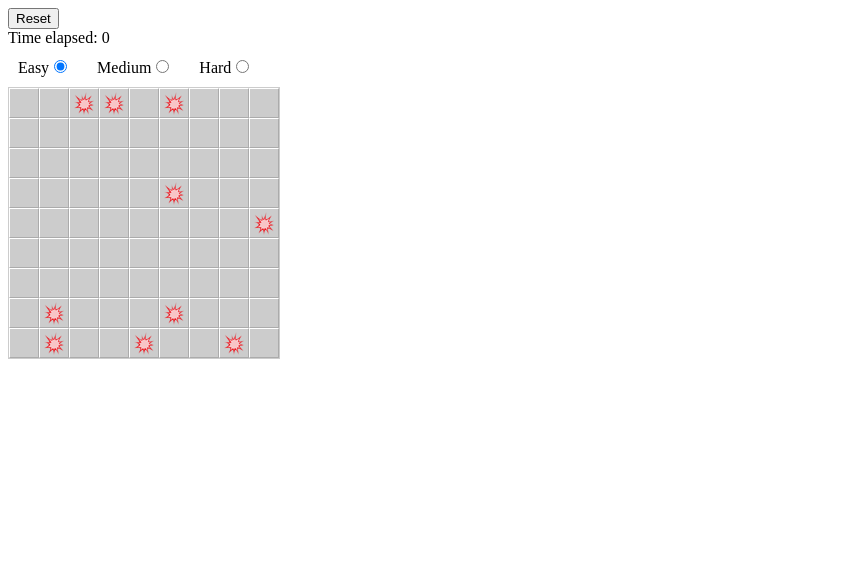
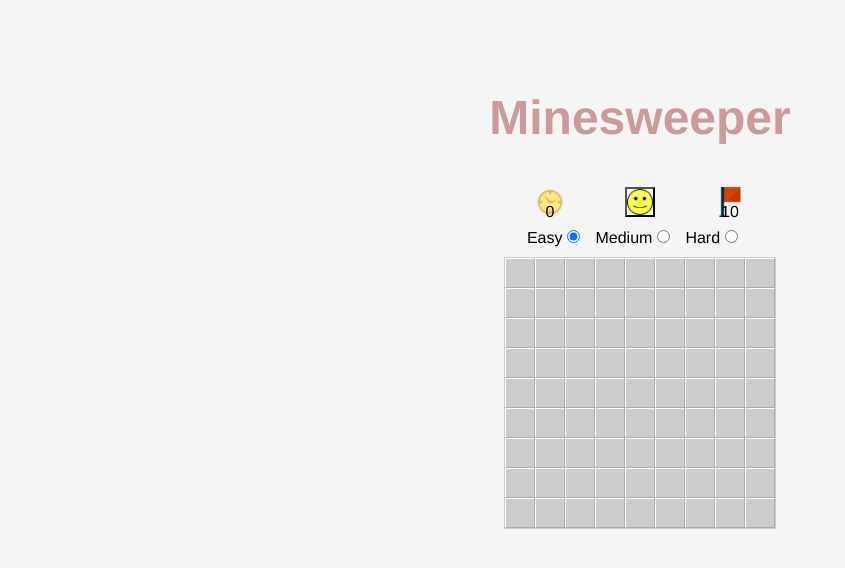
Before and after one commit to NiceAndFlowy/react-minesweeper, a React app: page / in a window 1280 px wide. Shown: the whole page, without its empty margins (0-845 px from the left). Built offline with nearby package versions, Linux system fonts and the light colour scheme.

Commit message:
Added icons, proptypes, Row.js:Pure function, Square.js:FSC

```diff
--- a/app/components/Board.js
+++ b/app/components/Board.js
@@ -1,4 +1,5 @@
 import React, { Component } from 'react';
+import PropTypes from 'prop-types';
 import Row from './Row';
 import Square from './Square';
 
@@ -8,11 +9,10 @@ class Board extends Component {
     this.state = {
       table: this.createTable(props),
     }
-    console.log('The table is filled');
   }
 
   componentWillReceiveProps(nextProps) {
-    if (this.props.difficulty !== nextProps.difficulty || nextProps.numSquaresRevealed === 0) {
+    if (this.props.difficulty !== nextProps.difficulty || (this.props.numSquaresRevealed > nextProps.numSquaresRevealed)) {
       this.setState(() => {
         return ({table: this.createTable(nextProps)});
       });
@@ -44,7 +44,6 @@ class Board extends Component {
         i--;
       } else {
         table[randomRow][randomCol].isMine = true;
-        // console.log(`this row col isEgg ${randomRow} ${randomCol}`);
       }
     }
     return table;
@@ -62,27 +61,27 @@ class Board extends Component {
     }
 
     if (square.isMine) {
-      alert("You lost");
       this.props.setGameOver();
     }
+    this.props.setIfGameWon();
+
   }
 
   handleFlagClick = (event, square) => {
     event.preventDefault();
-    if (!square.isShown) {
-      // Toggle flag
-      console.log(event);
-      console.log("Rightclicked");
-      const tableCopy = this.state.table.slice();
-      tableCopy[square.row][square.col].isFlagged = !tableCopy[square.row][square.col].isFlagged;
-      this.setState(() => { ({table: tableCopy}) });
-    }
 
+    if (square.isShown) return;
+
+
+    // Toggle flag
+    const tableCopy = this.state.table.slice();
+    tableCopy[square.row][square.col].isFlagged = !tableCopy[square.row][square.col].isFlagged;
+    this.setState(() => { ({table: tableCopy}) });
+    this.props.updateFlagCount(tableCopy[square.row][square.col].isFlagged);
+    this.props.setIfGameWon();
   }
 
-  gameOver = () => {
 
-  }
 
   countNumMines = (square) => {
     // Check every square around "square"
@@ -152,4 +151,13 @@ class Board extends Component {
   }
 }
 
+Board.propTypes = {
+  difficulty: PropTypes.string.isRequired,
+  numSquaresRevealed: PropTypes.number.isRequired,
+  incrementRevealedSquareCount: PropTypes.func.isRequired,
+  setGameOver: PropTypes.func.isRequired,
+  setIfGameWon: PropTypes.func.isRequired,
+  updateFlagCount: PropTypes.func.isRequired,
+};
+
 export default Board;
--- a/app/components/Minesweeper.js
+++ b/app/components/Minesweeper.js
@@ -17,6 +17,18 @@ class Minesweeper extends Component {
   }
 
 
+  setIfGameWon = () => {
+    if ((this.state.numSquaresRevealed + this.state.numMines >= (this.state.numRows * this.state.numCols) )
+    && this.state.numFlagsRemaining === 0 ) {
+      this.setState( (prevState) => {
+        if (prevState.gameStatus === 'playing') {
+          return ({gameStatus: 'gameWon'});
+        }
+      })
+
+    }
+  }
+
   reset = () => {
     switch (this.state.difficulty) {
       case 'easy':
@@ -33,12 +45,11 @@ class Minesweeper extends Component {
 
   incrementRevealedSquareCount = () => {
     if (this.state.numSquaresRevealed === 0) {
-      console.log("yes it is 0 revealed");
       this.updateTimeElapsed();
     }
     this.setState((prevState) => ({
       numSquaresRevealed: prevState.numSquaresRevealed + 1
-    }));
+    }), ()=> this.setIfGameWon());
   }
 
   gameOver = () => {
@@ -62,7 +73,6 @@ class Minesweeper extends Component {
         gameStatus: 'playing'
       })
     });
-    console.log('seteasy');
   }
 
   setMedium = () => {
@@ -80,7 +90,6 @@ class Minesweeper extends Component {
         gameStatus: 'playing'
       })
     });
-    console.log('setmed');
   }
 
   setHard = () => {
@@ -98,11 +107,17 @@ class Minesweeper extends Component {
         gameStatus: 'playing'
       })
     });
-    console.log('sethard');
+  }
+
+  updateFlagCount = (isFlagged) => {
+    const valueChange = (isFlagged ? -1 : 1);
+    this.setState((prevState) => ({numFlagsRemaining: prevState.numFlagsRemaining + valueChange}), () => this.setIfGameWon());
   }
 
   tick = () => {
+    if (this.state.gameStatus === 'playing') {
       this.setState({timeElapsed: this.state.timeElapsed + 1});
+    }
   }
   updateTimeElapsed = ()=> {
     if (this.timer) {
@@ -114,9 +129,25 @@ class Minesweeper extends Component {
   // Radio button onChange only fires once if checkedproperty isnt defined
   render() {
     return (
-      <div>
-        <button onClick={this.reset}>Reset</button>
-        <div>Time elapsed: {this.state.timeElapsed}</div>
+      <div className="minesweeper">
+        <h1>Minesweeper</h1>
+        <div className="hud">
+          <div className="time-elapsed">
+            <p className="time-text">{this.state.timeElapsed}</p>
+          </div>
+
+          <button
+            className={'reset ' +(this.state.gameStatus==='gameOver' ? 'game-over' : '') +
+            (this.state.gameStatus==='playing' ? 'game-playing' : '') +
+            (this.state.gameStatus==='gameWon' ? 'game-won' : '')
+            }
+            onClick={this.reset}>
+          </button>
+
+          <div className="flags-remaining">
+            <p>{this.state.numFlagsRemaining}</p>
+          </div>
+        </div>
           <div className="difficulty-menu">
             <label htmlFor="easy">Easy</label>
             <input
@@ -126,7 +157,6 @@ class Minesweeper extends Component {
               checked={this.state.difficulty === 'easy'}
               onChange={this.setEasy}
             />
-
             <label htmlFor="medium">Medium</label>
             <input
               type="radio"
@@ -145,6 +175,8 @@ class Minesweeper extends Component {
               onChange={this.setHard}
             />
           </div>
+
+
         <Board
           numRows={this.state.numRows}
           numCols={this.state.numCols}
@@ -155,6 +187,8 @@ class Minesweeper extends Component {
           difficulty={this.state.difficulty}
           incrementRevealedSquareCount={this.incrementRevealedSquareCount}
           setGameOver={this.gameOver}
+          updateFlagCount={this.updateFlagCount}
+          setIfGameWon={this.setIfGameWon}
         />
       </div>
 
--- a/app/components/Row.js
+++ b/app/components/Row.js
@@ -1,24 +1,27 @@
-import React, { Component } from 'react';
+import React from 'react';
+import PropTypes from 'prop-types';
 import Square from './Square';
 
-class Row extends Component {
-  render() {
-    const squares = this.props.rowData.map((square, index) => {
-      return (
+function Row(props) {
+  const squares = props.rowData.map((square, index) => (
     <Square
-          value={square.isMine ? 99 : square.numMinesNearby}
-          key={this.props.rowNum * this.props.numCols + index}
+      key={(props.rowNum * props.numCols) + index}
       square={square}
-          onClick={this.props.onClick}
-          onContextMenu={this.props.onContextMenu}
+      onClick={props.onClick}
+      onContextMenu={props.onContextMenu}
     />
-      );
-    });
+    ));
 
   return (
     <tr><td>{squares}</td></tr>
   );
 }
-}
 
+Row.propTypes = {
+  rowData: PropTypes.arrayOf(PropTypes.object),
+  rowNum: PropTypes.number.isRequired,
+  numCols: PropTypes.number.isRequired,
+  onClick: PropTypes.func.isRequired,
+  onContextMenu: PropTypes.func.isRequired,
+};
 export default Row;
--- a/app/components/Square.js
+++ b/app/components/Square.js
@@ -1,25 +1,31 @@
-import React, { Component } from 'react';
+import React from 'react';
+import PropTypes from 'prop-types';
 
-class Square extends Component {
-  revealSquare = (e)=> {
-    this.props.onClick(e, this.props.square);
-  }
-  flagSquare = (e)=> {
-    this.props.onContextMenu(e, this.props.square);
-  }
-  render() {
+const Square = (props) => {
+  const revealSquare = (e) => {
+    props.onClick(e, props.square);
+  };
+  const flagSquare = (e) => {
+    props.onContextMenu(e, props.square);
+  };
+
   return (
     <button
-        className={"square" + (this.props.square.isShown ? ` shown value${this.props.square.numMinesNearby}` : "") + (this.props.square.isMine ? " mine" : "") +
-        (this.props.square.isFlagged ? " flag" : "")}
+      className={`square${props.square.isShown ? ` shown value${props.square.numMinesNearby}` : ""}${props.square.isMine ? " mine" : ""
+        }${props.square.isFlagged ? " flag" : ""}`}
       type="button"
-        onClick={this.revealSquare}
-        onContextMenu={this.flagSquare}
+      onClick={revealSquare}
+      onContextMenu={flagSquare}
     >
-        {!this.props.square.isMine &&  !this.props.square.isFlagged && this.props.square.isShown &&this.props.value}
+      {!props.square.isMine && !props.square.isFlagged && props.square.isShown && props.square.numMinesNearby}
     </button>
   );
-  }
-}
+};
+
+Square.propTypes = {
+  square: PropTypes.object,
+  onClick: PropTypes.func.isRequired,
+  onContextMenu: PropTypes.func.isRequired,
+};
 
 export default Square;
--- a/assets/scss/board.scss
+++ b/assets/scss/board.scss
@@ -4,15 +4,10 @@ table {
   border: 1px solid $mainColor;
   padding: 0;
   background-color: $mainColor;
+  white-space: nowrap;
+  margin: 0 auto;
 }
-td {
+td, tr {
   padding: 0;
+  width: 100%;
 }
-
-.difficulty-menu {
-  padding: 10px;
-
-  input {
-    margin-right: 30px;
-  }
-}
--- /dev/null
+++ b/assets/scss/hud.scss
@@ -0,0 +1,59 @@
+.flags-remaining {
+  background: url("../images/icn_flag_01.png") no-repeat center center;
+  background-size: contain;
+  height: 30px;
+  width: 30px;
+  margin: 0 auto;
+}
+
+.time-elapsed {
+  background: url("../images/icn_clock_01.png") no-repeat center center;
+  background-size: contain;
+  height: 30px;
+  width: 30px;
+  margin: 0 auto;
+}
+
+.reset {
+  height: 30px;
+  width: 30px;
+  display: block;
+  margin: 0 auto;
+}
+
+.hud {
+  display: flex;
+  margin: 0 auto;
+  padding: 10px 30px 0px 30px;
+  width: 270px;
+  p {
+    text-align: center;
+  }
+}
+
+// Game states - smiley face
+.game-over {
+  background: url("../images/icn_face_03.png") no-repeat center center;
+  background-size: contain;
+}
+
+.game-won {
+  background: url("../images/icn_face_02.png") no-repeat center center;
+  background-size: contain;
+}
+
+.game-playing {
+  background: url("../images/icn_face_01.png") no-repeat center center;
+  background-size: contain;
+}
+
+.difficulty-menu {
+  padding: 10px;
+  display: block;
+  margin: 0 auto;
+  text-align: center;
+
+  input {
+    margin-right: 15px;
+  }
+}
--- /dev/null
+++ b/assets/scss/minesweeper.scss
@@ -0,0 +1,6 @@
+.minesweeper {
+  display: block;
+  height: 100%;
+  margin: 0 auto;
+  padding: 50px;
+}
--- a/assets/scss/square.scss
+++ b/assets/scss/square.scss
@@ -14,11 +14,13 @@
   border: 1px inset $mainColor;
   background: none;
   background-color: $revealedColor;
+
+  &.mine {
+    background: url("../images/icn_bomb_01.png") no-repeat center center;
+  }
+
 }
 
-.mine {
-  background: url("../images/icn_bomb_01.png") no-repeat center center;
-}
 
 .flag {
   background: url("../images/icn_flag_01.png") no-repeat center center;
--- a/assets/scss/style.scss
+++ b/assets/scss/style.scss
@@ -1,3 +1,16 @@
 @import "variables";
 @import "square";
 @import "board";
+@import "hud";
+@import "minesweeper";
+
+
+body {
+  font-family: "Helvetica Neue", Helvetica, Arial, sans-serif;
+  background-color: #f5f5f5;
+}
+h1 {
+  font-size: 3em;
+  text-align: center;
+  color: #cc9a9a;
+}
```
Lines whose indentation alone changed are shown as unchanged.
